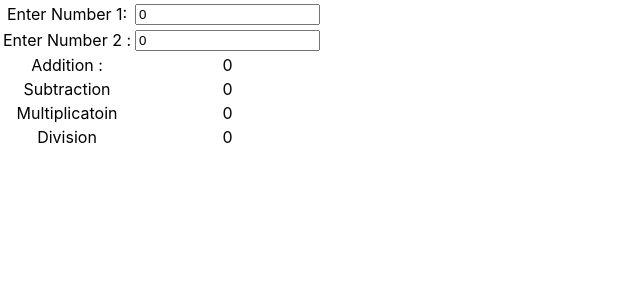
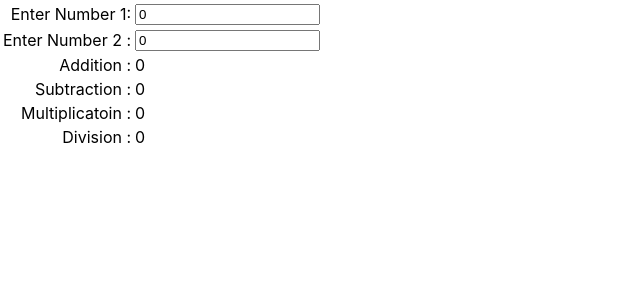
Before and after one commit to DilmyPerera/Simple-Calculator, a React (Create React App) app in the folder calculator/: page / in a window 1280 px wide. Shown: the top 300 px of the page, without its empty margins (0-640 px from the left). Built offline with nearby package versions, Linux system fonts and the light colour scheme.

Commit message:
✨feature: Add alignments to input fields and table cells in Calculator component

```diff
--- a/calculator/src/components/Calculator/Calculator.js
+++ b/calculator/src/components/Calculator/Calculator.js
@@ -4,37 +4,37 @@ export default function Calculator(props){
     const [num1, setNum1] = useState(0);
     const [num2, setnum2] = useState(0);
     return(
-        <div>
+        <div className="operation">
             <table>
                 <tbody>
-                    <tr>
+                    <tr align="right">
                         <td>Enter Number 1: </td>
                         <td>
                             <input type="number" value={num1}
                             onChange = {(e)=>{setNum1(e.target.value)}}/>
                         </td>
                     </tr>
-                    <tr>
+                    <tr align="right">
                         <td>Enter Number 2 : </td>
                         <td><input type="number" value={num2}
                         onChange = {(e)=>{setnum2(e.target.value)}}/>
                         </td>
                     </tr>
                     <tr>
-                        <td>Addition : </td>
-                        <td>{Number(num1)+Number(num2)}</td>
+                        <td align="right">Addition : </td>
+                        <td align="left">{Number(num1)+Number(num2)}</td>
                     </tr>
                     <tr>
-                        <td>Subtraction</td>
-                        <td>{num1-num2}</td>
+                        <td align="right">Subtraction : </td>
+                        <td align="left">{num1-num2}</td>
                     </tr>
                     <tr>
-                        <td>Multiplicatoin</td>
-                        <td>{num1*num2}</td>
+                        <td align="right">Multiplicatoin : </td>
+                        <td align="left">{num1*num2}</td>
                     </tr>
                     <tr>
-                        <td>Division</td>
-                        <td>{num1*num2}</td>
+                        <td align="right">Division : </td>
+                        <td align="left">{num1*num2}</td>
                     </tr>
                 </tbody>
             </table>
```
